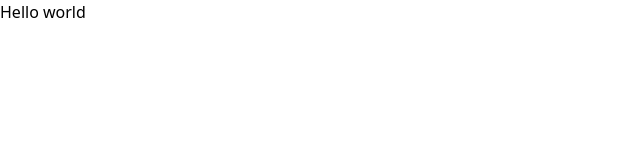
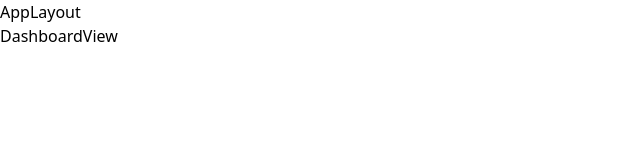
Before and after one commit to Carlos9190/GymDashboard_Frontend, a React (Vite) app: page / in a window 1280 px wide. Shown: the top 160 px of the page, without its empty margins (0-640 px from the left). Built offline with nearby package versions, Linux system fonts and the light colour scheme.

Commit message:
feat: add routing with AppLayout and DashboardView components

```diff
--- /dev/null
+++ b/src/layouts/AppLayout.tsx
@@ -0,0 +1,11 @@
+import { Outlet } from "react-router-dom"
+
+export default function AppLayout() {
+    return (
+        <>
+            <div>AppLayout</div>
+
+            <Outlet />
+        </>
+    )
+}
--- a/src/main.tsx
+++ b/src/main.tsx
@@ -1,9 +1,10 @@
 import { StrictMode } from 'react'
 import { createRoot } from 'react-dom/client'
 import './index.css'
+import Router from './router'
 
 createRoot(document.getElementById('root')!).render(
   <StrictMode>
-    <h1>Hello world</h1>
+    <Router />
   </StrictMode>,
 )
--- /dev/null
+++ b/src/router.tsx
@@ -0,0 +1,16 @@
+import { BrowserRouter, Routes, Route } from "react-router-dom"
+import AppLayout from "./layouts/AppLayout"
+import DashboardView from "./views/DashboardView"
+
+export default function Router() {
+
+    return (
+        <BrowserRouter>
+            <Routes>
+                <Route element={<AppLayout />}>
+                    <Route path="/" element={<DashboardView />} index />
+                </Route>
+            </Routes>
+        </BrowserRouter>
+    )
+}
--- /dev/null
+++ b/src/views/DashboardView.tsx
@@ -0,0 +1,6 @@
+
+export default function DashboardView() {
+  return (
+    <div>DashboardView</div>
+  )
+}
```
